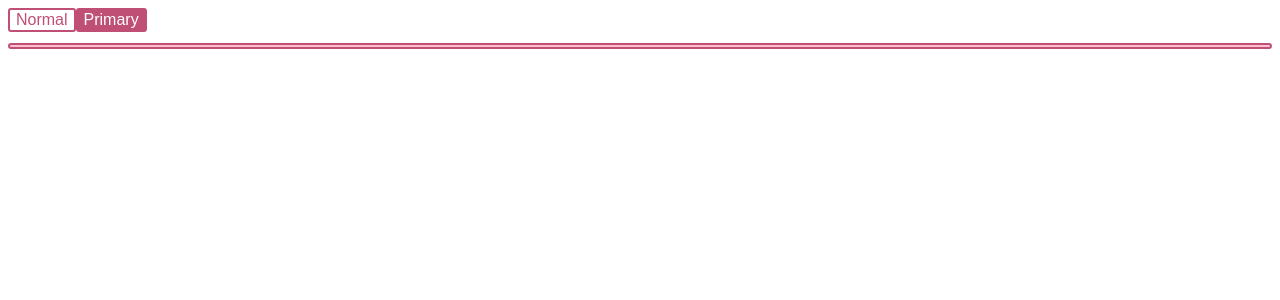
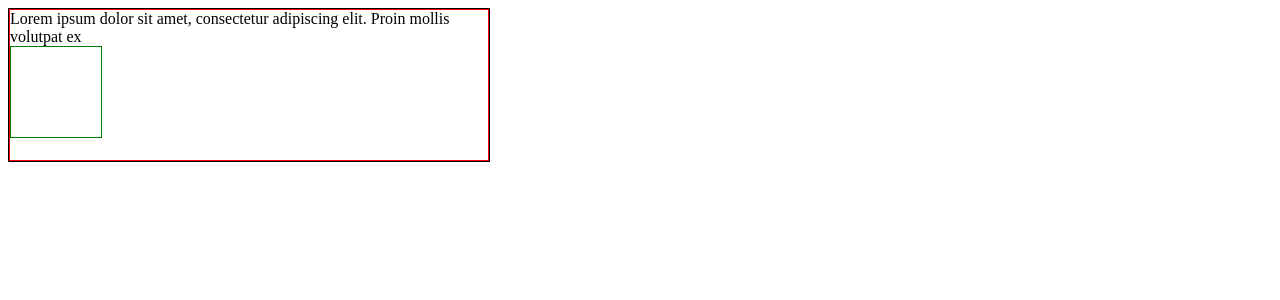
Before and after one commit to macaury/RealTimeNews, a React (Vite) app in the folder RealNewsJs/: page / in a window 1280 px wide. Shown: the top 300 px of the page. Built offline with nearby package versions, Linux system fonts and the light colour scheme.

Commit message:
finish PWA
im started to build the structure to feed

```diff
--- a/RealNewsJs/src/App.jsx
+++ b/RealNewsJs/src/App.jsx
@@ -4,6 +4,8 @@ import React from "react";
 import Row from "react-bootstrap/Row";
 
 import styled from "styled-components";
+
+import News from './news.jsx'
 
 function App() {
   const Button = styled.button`
@@ -21,6 +23,9 @@ function App() {
     width: 100%;
   `;
   const Layout_main = styled.section`
+  max-width: 480px;
+  min-width: 320px;
+  border:1px solid black;
 
   `;
   const Test_container = styled.section `
@@ -29,17 +34,12 @@ function App() {
 
   return (
     <>
-      <Test_container>
+
         <Layout_main>
           <Row>
-            <div>
-              <Button>Normal</Button>
-              <Button $primary>Primary</Button>
-              <Tesmato></Tesmato>
-            </div>
+           <News/>
           </Row>
         </Layout_main>
-      </Test_container>
     </>
   );
 }
--- a/RealNewsJs/src/main.jsx
+++ b/RealNewsJs/src/main.jsx
@@ -1,6 +1,7 @@
 import React from 'react'
 import ReactDOM from 'react-dom/client'
 import App from './App.jsx'
+//import News from './news.jsx'
 
 ReactDOM.createRoot(document.getElementById('root')).render(
   <React.StrictMode>
--- a/RealNewsJs/src/news.jsx
+++ b/RealNewsJs/src/news.jsx
@@ -1,28 +1,42 @@
-/* eslint-disable no-unused-vars */
-/* eslint-disable react/prop-types */
-
-import React from "react";
+//import React from "react";
 import Row from "react-bootstrap/Row";
 
 import styled from "styled-components";
 
 function News() {
-  const Button = styled.button`
-    background: ${props => (props.$primary ? "#BF4F74" : "white")};
-    color: ${props => (props.$primary ? "white" : "#BF4F74")};
+  const LayoutMo = styled.section``;
 
-    font-size: 1em;
-    margem: 0.5rem;
-    border: 2px solid #bf4f74;
-    border-radius: 3px;
+  const Retangulo = styled.section`
+    border: 1px solid red;
+    min-width: 350px;
+    height: 150px;
   `;
 
+  const Img = styled.section`
+    height: 90px;
+    width: 90px;
+    border: 0.5px solid green;
+  `;
 
+  const Titulo = styled.section`
+
+
+  `;
   return (
     <>
-      <Row>
-
-      </Row>
+      <LayoutMo>
+        <Row>
+          <Retangulo>
+            <Titulo >
+              <span>
+                Lorem ipsum dolor sit amet, consectetur adipiscing elit. Proin
+                mollis volutpat ex
+              </span>
+            </Titulo>
+            <Img></Img>
+          </Retangulo>
+        </Row>
+      </LayoutMo>
     </>
   );
 }
@@ -33,8 +47,5 @@ export default News;
  *
  *
  *
- *  max-width: 480px;
-    min-width: 320px;
-    align:center;
-    position:absolute;
+ *
  */
```
Also changed, not shown: RealNewsJs/serviceWorker.js (+26 -0 lines).
